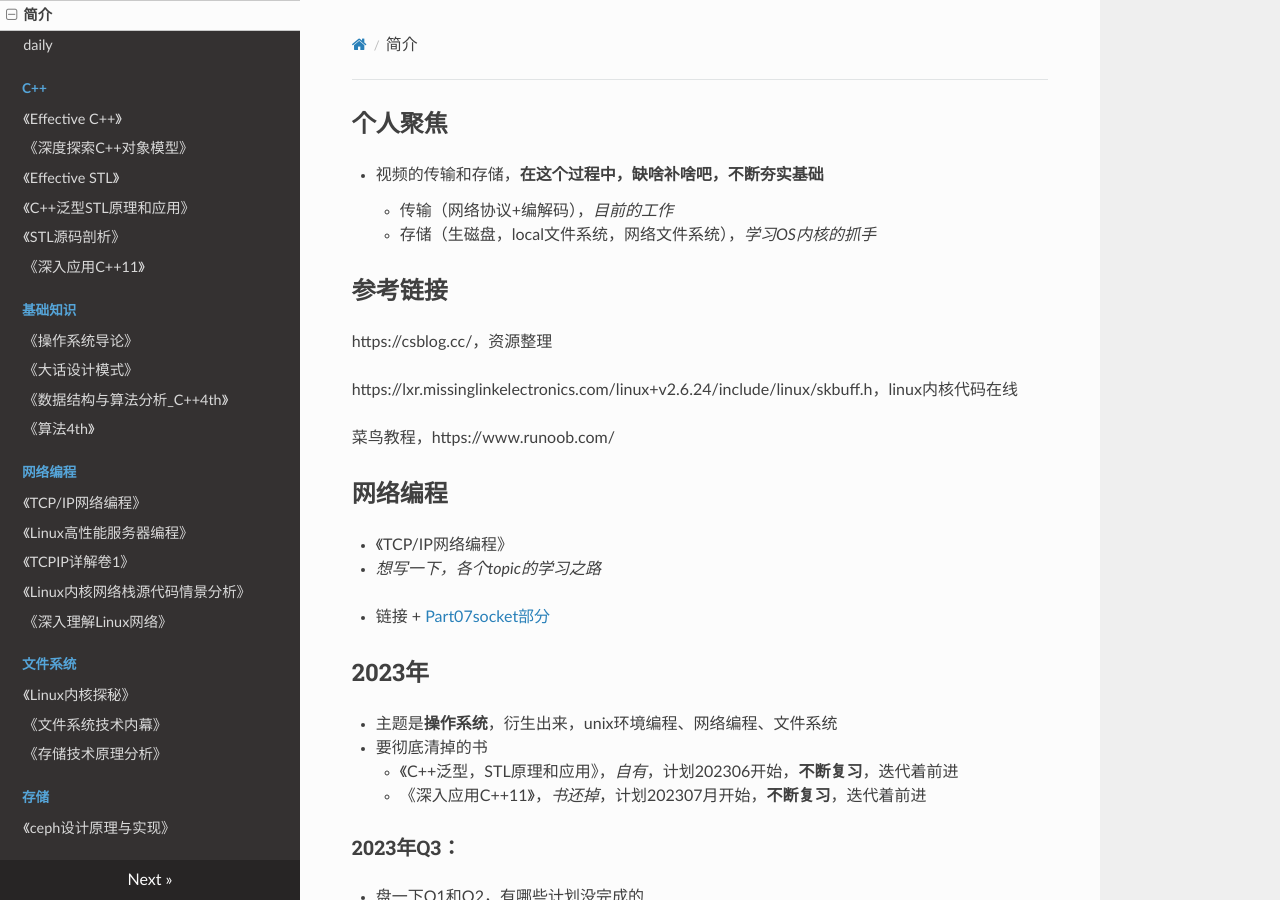
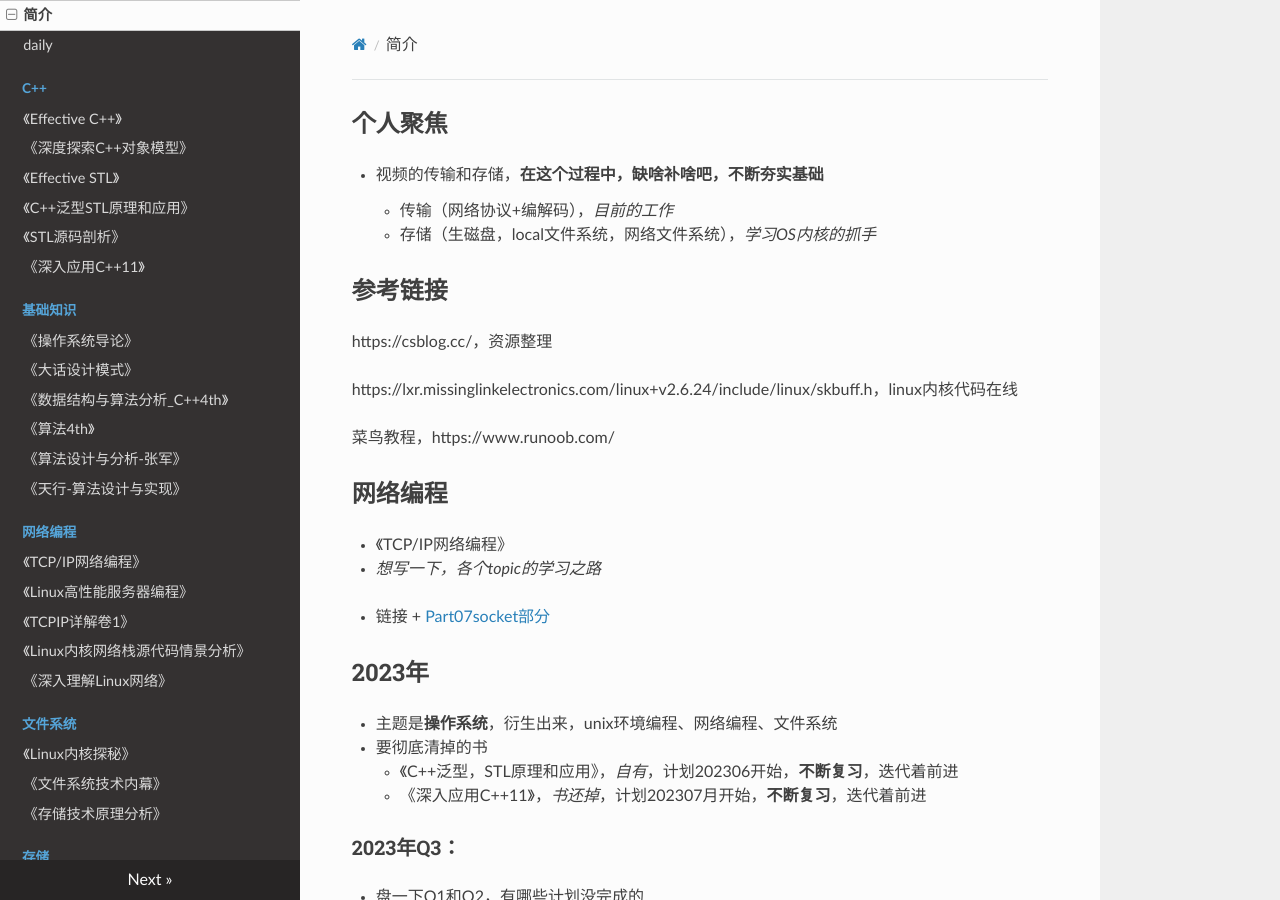
Before and after one commit to wolflion/booknotes, an MkDocs documentation site: the page built from docs/index.md, in a window 1280 px wide and 900 px high. Built offline with MkDocs 1.6.1, drawn with Linux system fonts in a browser that asks for light colours; nearby versions of some CDN libraries.

Commit message:
Update mkdocs.yml

```diff
--- a/mkdocs.yml
+++ b/mkdocs.yml
@@ -50,6 +50,8 @@ nav:
         - 《大话设计模式》: '408/大话设计模式.md'
         - 《数据结构与算法分析_C++4th》: '408/数据结构与算法分析_C++4th.md'
         - 《算法4th》: '408/算法(4th).md'
+        - 《算法设计与分析-张军》: '408/算法设计与分析-张军.md'
+        - 《天行-算法设计与实现》: '408/天行-算法设计与实现.md'
     - 网络编程:
         - 《TCP/IP网络编程》: '10network/TCPIP网络编程.md'
         - 《Linux高性能服务器编程》: '10network/Linux高性能服务器编程.md'
```
